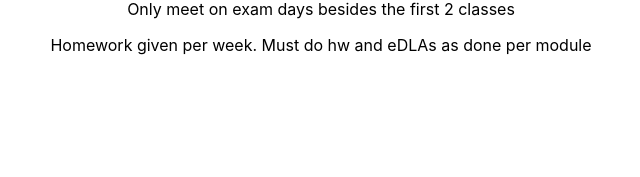
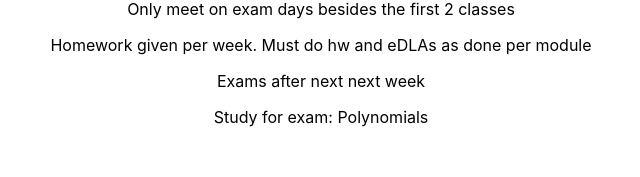
Before and after one commit to jsoomie/school-notebook, a React (Create React App) app: page /math in a window 1280 px wide. Shown: the part 119-296 px from the top of the page, without its empty margins (319-959 px from the left). Built offline with nearby package versions, Linux system fonts and the light colour scheme.

Commit message:
chore: update maths to include exams

```diff
--- a/src/pages/Math/Math.tsx
+++ b/src/pages/Math/Math.tsx
@@ -7,6 +7,8 @@ export const Math = () => {
       <p>Wednesday class @ 1245 - 1445</p>
       <p>Only meet on exam days besides the first 2 classes</p>
       <p>Homework given per week. Must do hw and eDLAs as done per module</p>
+      <p>Exams after next next week</p>
+      <p>Study for exam: Polynomials</p>
     </div>
   );
 };
```
